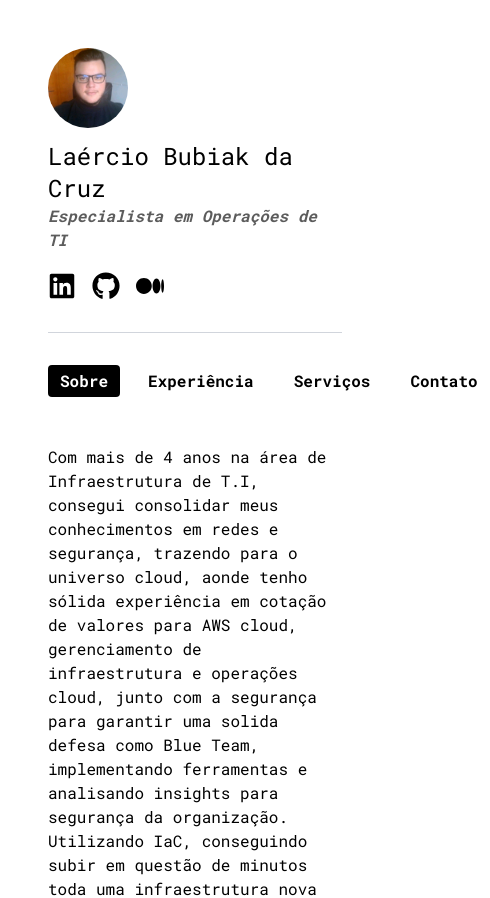
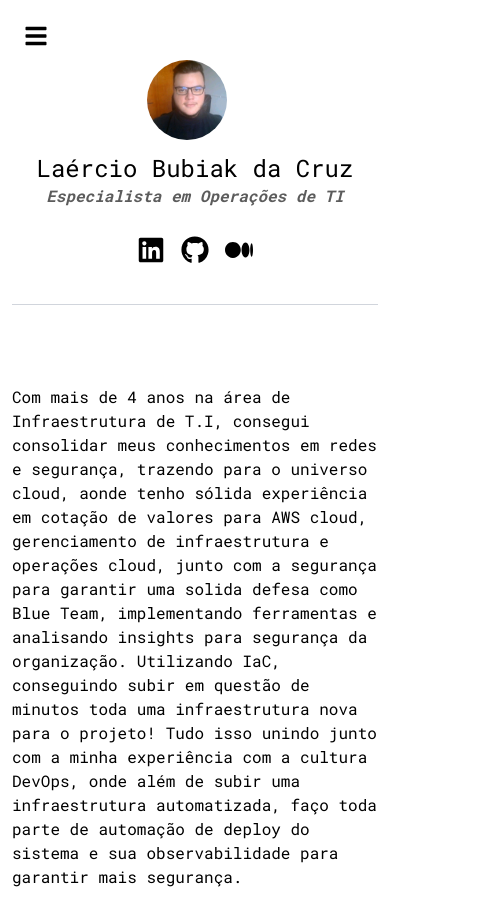
Before and after one commit to LaercioMLB/portfolio-laercio-2025, a React (Vite) app: page / in a window 390 px wide. Shown: the top 898 px of the page, 490 px wide, since content can reach past the window. Built offline with nearby package versions, Linux system fonts and the light colour scheme.

Commit message:
fix: correção de responsividade

```diff
--- a/src/App.tsx
+++ b/src/App.tsx
@@ -17,7 +17,7 @@ function App() {
     location.pathname !== "/contact" &&
     location.pathname !== "/certifications";
   return (
-    <div className="flex flex-col min-h-screen max-w-7xl mx-auto w-full p-12">
+    <div className="flex flex-col min-h-screen max-w-7xl mx-auto w-full p-3 sm:p-12">
       {!isNotFound && <TabMenu />}
       <Routes>
         <Route path="/" element={<About />} />
--- a/src/components/TabMenu/index.tsx
+++ b/src/components/TabMenu/index.tsx
@@ -1,6 +1,7 @@
+import { useState } from "react";
 import { NavLink } from "react-router-dom";
 import profileImg from "../../assets/profile.jpeg";
-import { FaLinkedin, FaGithub } from "react-icons/fa";
+import { FaLinkedin, FaGithub, FaBars, FaTimes } from "react-icons/fa";
 import { FaMedium } from "react-icons/fa6";
 
 const tabs = [
@@ -12,12 +13,14 @@ const tabs = [
 ];
 
 export default function TabMenu() {
+  const [menuOpen, setMenuOpen] = useState(false);
+
   return (
-    <div className="mb-12">
+    <div className="mb-12 flex flex-col items-center sm:items-start w-full">
       <img
         src={profileImg}
         alt="Profile"
-        className="w-20 h-20 rounded-full mr-4"
+        className="w-20 h-20 rounded-full mr-4 mt-12 sm:mt-0"
       />
       <p className="mt-3 text-2xl font-light ">Laércio Bubiak da Cruz</p>
       <p className="text-[#5C5C5C] text-base italic font-semibold mb-5">
@@ -46,8 +49,44 @@ export default function TabMenu() {
           <FaMedium className="w-7 h-7 text-black" />
         </a>
       </div>
-      <hr className="my-8 border-gray-300" />
-      <nav className="flex space-x-4 ">
+      <hr className="my-8 border-gray-300 w-full" />
+      {/* Menu hamburguer para mobile - absolute canto superior esquerdo */}
+      <div className="sm:hidden">
+        {!menuOpen && (
+          <button
+            onClick={() => setMenuOpen(true)}
+            aria-label="Abrir menu"
+            className="p-2 absolute top-4 left-4 z-50 bg-white rounded-full "
+            style={{ marginTop: 0 }}
+          >
+            <FaBars className="w-6 h-6" />
+          </button>
+        )}
+      </div>
+      {/* Navegação responsiva - Drawer fullscreen em mobile */}
+      <nav
+        className={`
+          fixed inset-0 z-50 bg-white transition-transform duration-300 ease-in-out
+          ${
+            menuOpen
+              ? "flex translate-x-0"
+              : "flex -translate-x-full pointer-events-none"
+          }
+          flex-col items-center justify-start pt-8 gap-4 w-full h-full
+          sm:static sm:flex sm:flex-row sm:justify-start sm:gap-4 sm:mb-0 sm:bg-transparent sm:w-full sm:h-auto sm:pt-0 sm:inset-auto sm:z-auto sm:transition-none sm:translate-x-0
+        `}
+      >
+        {/* Botão fechar só no mobile */}
+        <div className="absolute top-4 right-4 sm:hidden">
+          <button
+            onClick={() => setMenuOpen(false)}
+            aria-label="Fechar menu"
+            className="p-2"
+          >
+            <FaTimes className="w-6 h-6" />
+          </button>
+        </div>
+        <div className="flex flex-col items-center gap-4 w-full sm:flex-row sm:gap-4 sm:w-auto">
           {tabs.map((tab) => (
             <NavLink
               key={tab.path}
@@ -58,10 +97,12 @@ export default function TabMenu() {
                   ? "bg-black text-white rounded px-3 py-1 font-bold"
                   : "text-black hover:bg-gray-100 rounded px-3 py-1 font-bold"
               }
+              onClick={() => setMenuOpen(false)}
             >
               {tab.label}
             </NavLink>
           ))}
+        </div>
       </nav>
     </div>
   );
```
Lines whose indentation alone changed are shown as unchanged.
